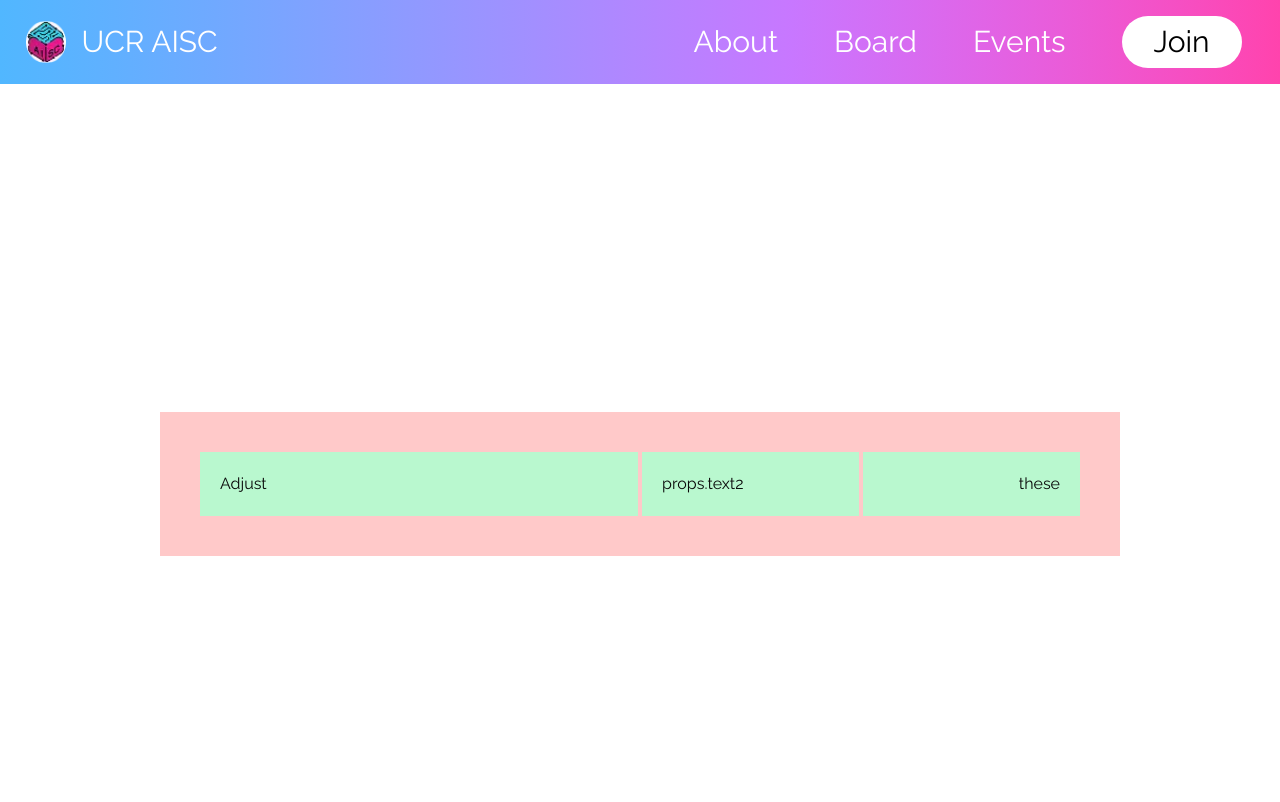
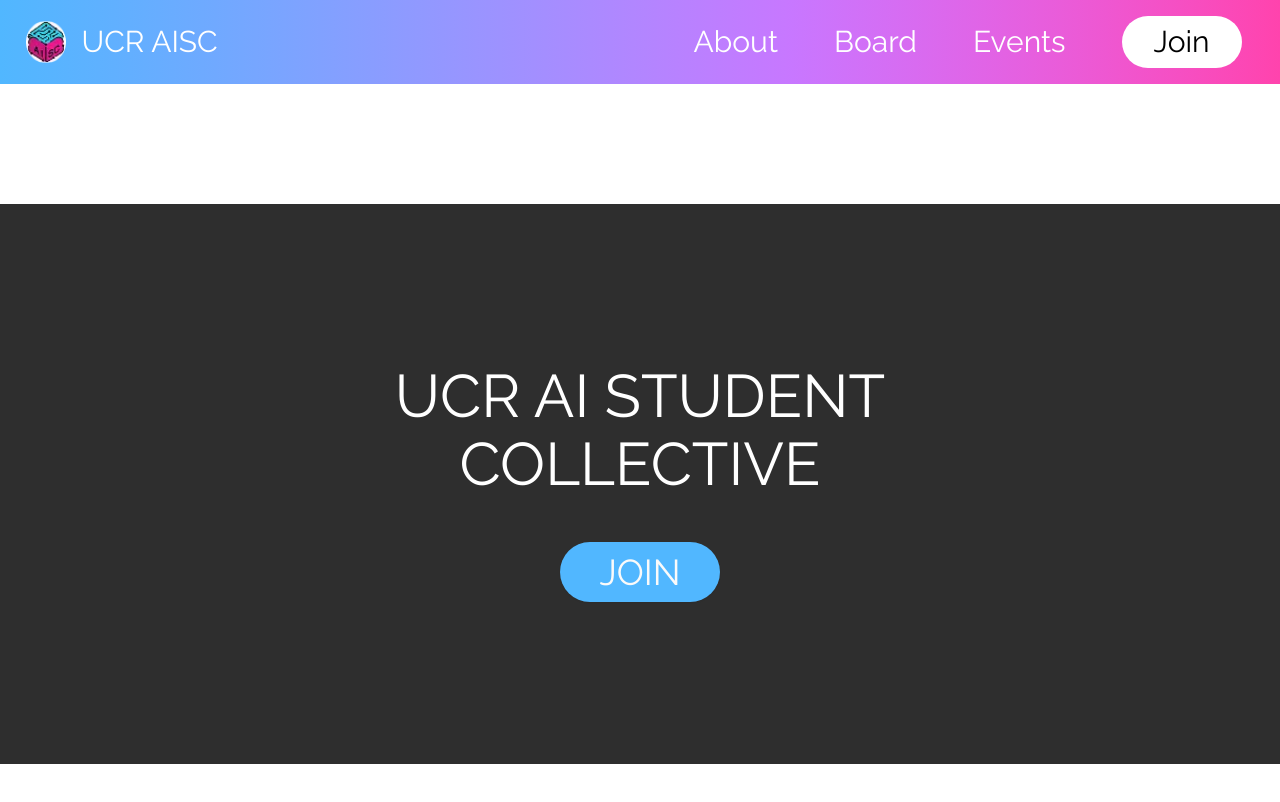
Before and after one commit to acm-ucr/aisc, a Next.js app: page / in a window 1280 px wide. Shown: the top 802 px of the page. Built offline with nearby package versions, Linux system fonts and the light colour scheme.

Commit message:
fixed Landing and Page

```diff
--- a/src/app/page.tsx
+++ b/src/app/page.tsx
@@ -1,9 +1,9 @@
-import Example from "@/components/Example";
+import Landing from "@/components/home/Landing";
 
 const Home = () => {
   return (
     <div className="flex h-screen w-screen items-center justify-center">
-      <Example text1="Adjust" text2="these" text3="Props" />
+      <Landing />
     </div>
   );
 };
--- a/src/components/Example.tsx
+++ /dev/null
@@ -1,13 +0,0 @@
-const Example = (props: { text1: string; text2: string; text3: string }) => {
-  return (
-    <div className="flex w-3/4 items-center gap-1 bg-red-200 p-10">
-      <div className="w-1/2 bg-green-200 p-5 text-left">{props.text1}</div>
-      <div className="flex w-1/2 flex-row gap-1">
-        <div className="w-full bg-green-200 p-5 text-left">props.text2</div>
-        <div className="w-full bg-green-200 p-5 text-right">{props.text2}</div>
-      </div>
-      {/* Hint: Add another box/div here similarly to line 4 */}
-    </div>
-  );
-};
-export default Example;
--- a/src/components/home/Landing.tsx
+++ b/src/components/home/Landing.tsx
@@ -1,16 +1,17 @@
-import React from "react";
 import Link from "next/link";
 import { Button } from "@/components/ui/button";
 
 const Landing = () => {
   return (
-    <div className="bg-aisc-gray flex h-[70vh] w-screen flex-col items-center justify-center">
-      <div className="font-aisc-main gap-0 pb-12 text-center text-6xl text-white">
+    <div className="bg-aisc-gray flex h-[70vh] w-full flex-col items-center justify-center">
+      <div className="font-aisc-main pb-12 text-center text-6xl text-white">
         <div>UCR AI STUDENT</div>
         <div className="pt-2">COLLECTIVE</div>
       </div>
       <Button asChild className="bg-aisc-blue h-15 w-40 rounded-4xl text-4xl">
-        <Link href="/">JOIN</Link>
+        <Link href="https:/linktr.ee/aiscucr" target="_blank">
+          JOIN
+        </Link>
       </Button>
     </div>
   );
```
